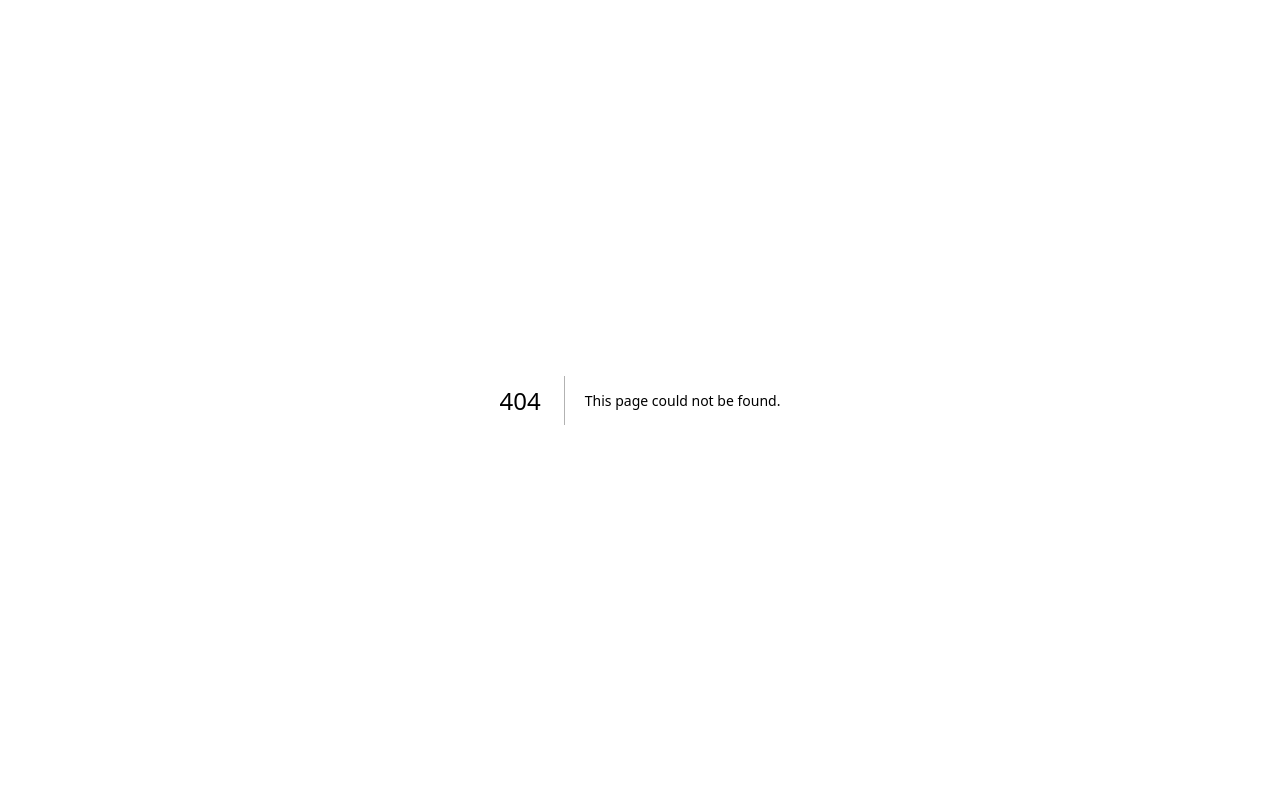
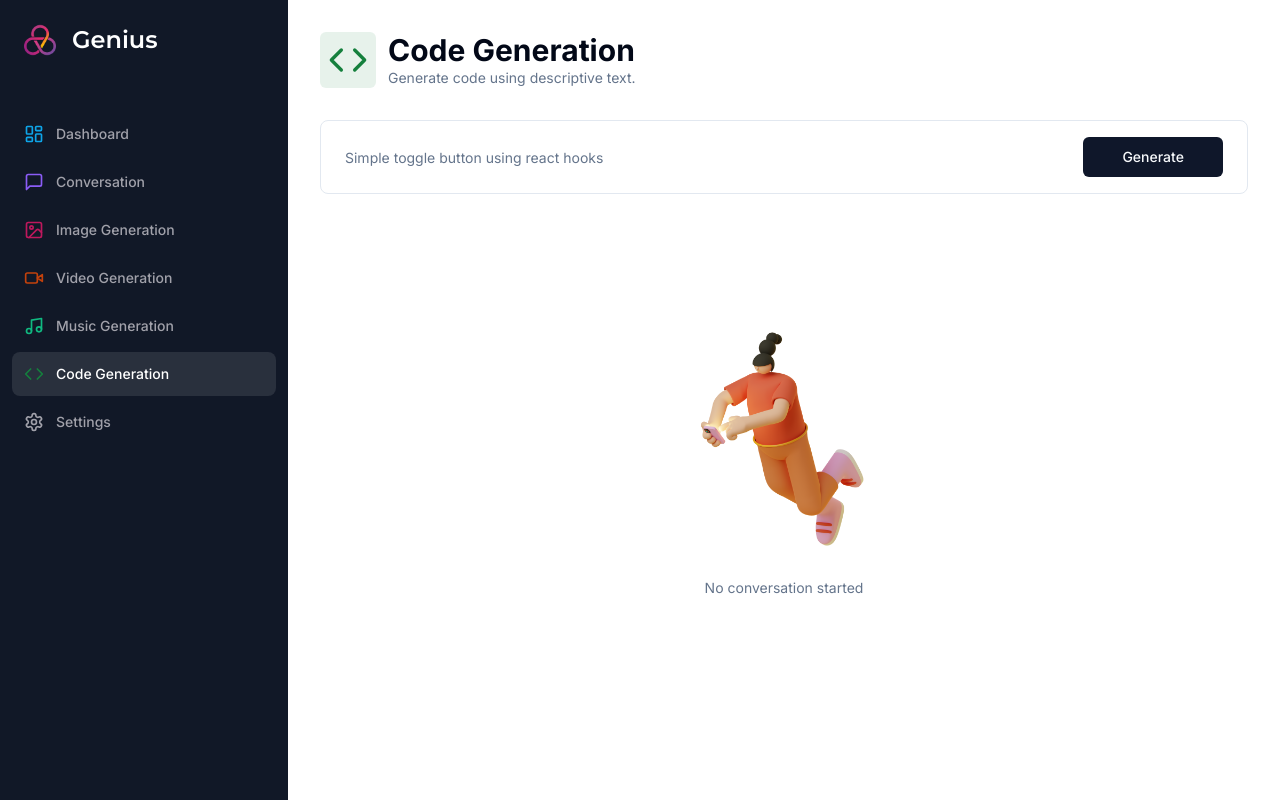
Before and after one commit to Ennioluwa/sass, a Next.js app: page /code in a window 1280 px wide. Before the commit this address had no page. Built offline with nearby package versions, Linux system fonts and the light colour scheme.

Commit message:
create code generation page

```diff
--- /dev/null
+++ b/app/(dashboard)/(routes)/code/constants.ts
@@ -0,0 +1,7 @@
+import * as z from "zod";
+
+export const formSchema = z.object({
+  prompt: z.string().min(1, {
+    message: "Prompt is required",
+  }),
+});
--- /dev/null
+++ b/app/(dashboard)/(routes)/code/page.tsx
@@ -0,0 +1,147 @@
+"use client";
+
+import * as z from "zod";
+import { Code, MessageSquare } from "lucide-react";
+import Heading from "@/components/Heading";
+import { useForm } from "react-hook-form";
+import { formSchema } from "./constants";
+import { zodResolver } from "@hookform/resolvers/zod";
+import { Form, FormControl, FormField, FormItem } from "@/components/ui/form";
+import { Input } from "@/components/ui/input";
+import { Button } from "@/components/ui/button";
+import { useRouter } from "next/navigation";
+import { useState } from "react";
+import { ChatCompletionRequestMessage } from "openai";
+
+import axios from "axios";
+import { Empty } from "@/components/Empty";
+import { Loader } from "@/components/Loader";
+import { cn } from "@/lib/utils";
+import { UserAvatar } from "@/components/user-avatar";
+import { BotAvatar } from "@/components/bot-avatar";
+
+import ReactMarkdown from "react-markdown";
+
+const CodePage = () => {
+  const router = useRouter();
+
+  const [messages, setMessages] = useState<ChatCompletionRequestMessage[]>([]);
+
+  const form = useForm<z.infer<typeof formSchema>>({
+    resolver: zodResolver(formSchema),
+    defaultValues: {
+      prompt: "",
+    },
+  });
+
+  const isLoading = form.formState.isSubmitting;
+
+  const onSubmit = async (values: z.infer<typeof formSchema>) => {
+    try {
+      const userMessage: ChatCompletionRequestMessage = {
+        role: "user",
+        content: values.prompt,
+      };
+      const newMessages = [...messages, userMessage];
+
+      const response = await axios.post("/api/code", {
+        messages: newMessages,
+      });
+
+      setMessages((current) => [...current, userMessage, response.data]);
+
+      form.reset();
+    } catch (error) {
+      // TODO: Open Pro Modal
+      console.log(error);
+    } finally {
+      router.refresh();
+    }
+  };
+
+  return (
+    <div className="">
+      <Heading
+        title="Code Generation"
+        description="Generate code using descriptive text."
+        Icon={Code}
+        iconColor="text-green-700"
+        bgColor="bg-green-700/10"
+      />
+      <div className="px-4 lg:px-8">
+        <div>
+          <Form {...form}>
+            <form
+              onSubmit={form.handleSubmit(onSubmit)}
+              className="border rounded-lg w-full p-4 px-3 md:px-6 focus-within:shadow-sm grid grid-cols-12 gap-2"
+            >
+              <FormField
+                name="prompt"
+                render={({ field }) => (
+                  <FormItem className=" col-span-12 lg:col-span-10">
+                    <FormControl className="p-0 m-0">
+                      <Input
+                        className="border-0 outline-none focus-visible:ring-0 focus-visible:ring-transparent"
+                        disabled={isLoading}
+                        placeholder="Simple toggle button using react hooks"
+                        {...field}
+                      />
+                    </FormControl>
+                  </FormItem>
+                )}
+              />
+              <Button
+                className=" col-span-12 lg:col-span-2 w-full"
+                disabled={isLoading}
+              >
+                Generate
+              </Button>
+            </form>
+          </Form>
+        </div>
+        <div className=" space-y-4 mt-4">
+          {isLoading && (
+            <div className=" p-8 rounded-lg w-full flex items-center justify-center bg-muted">
+              <Loader />
+            </div>
+          )}
+          {messages.length === 0 && !isLoading && (
+            <Empty label="No conversation started" />
+          )}
+          <div className="flex flex-col-reverse gap-y-4">
+            {messages.map((message, i) => (
+              <div
+                className={cn(
+                  "p-8 w-full flex items-start gap-x-8 rounded-lg",
+                  message.role === "user"
+                    ? "bg-white border border-black/10"
+                    : "bg-muted"
+                )}
+                key={i}
+              >
+                {message.role === "user" ? <UserAvatar /> : <BotAvatar />}
+                <ReactMarkdown
+                  components={{
+                    pre: ({ node, ...props }) => (
+                      <div className="w-full overflow-auto my-2 bg-black/10 p-2 rounded-lg">
+                        <pre {...props} />
+                      </div>
+                    ),
+                    code: ({ node, ...props }) => (
+                      <code className="p-1 bg-black/10 rounded-lg" {...props} />
+                    ),
+                  }}
+                  className="text-sm overflow-hidden leading-7"
+                >
+                  {message.content || ""}
+                </ReactMarkdown>
+              </div>
+            ))}
+          </div>
+        </div>
+      </div>
+    </div>
+  );
+};
+
+export default CodePage;
--- /dev/null
+++ b/app/api/code/route.ts
@@ -0,0 +1,45 @@
+import { auth } from "@clerk/nextjs";
+import { NextResponse } from "next/server";
+import { ChatCompletionRequestMessage, Configuration, OpenAIApi } from "openai";
+
+const configuration = new Configuration({
+  apiKey: process.env.OPENAI_API_KEY,
+});
+
+const openai = new OpenAIApi(configuration);
+
+const instructionMessage: ChatCompletionRequestMessage = {
+  role: "system",
+  content:
+    "You are a code generator. You must answer only in markdown code snippets. Use code comments for explanations.",
+};
+
+export async function POST(req: Request) {
+  try {
+    const { userId } = auth();
+    const body = await req.json();
+    const { messages } = body;
+
+    if (!userId) {
+      return new NextResponse("Unauthorized", { status: 401 });
+    }
+
+    if (!configuration.apiKey) {
+      return new NextResponse("OpenAI API Key not configured", { status: 500 });
+    }
+
+    if (!messages) {
+      return new NextResponse("Messages are required", { status: 400 });
+    }
+
+    const response = await openai.createChatCompletion({
+      model: "gpt-3.5-turbo",
+      messages: [instructionMessage, ...messages],
+    });
+
+    return NextResponse.json(response.data.choices[0].message);
+  } catch (error) {
+    console.log("[CONVERSATION_ERROR]", error);
+    return new NextResponse("Internal error", { status: 500 });
+  }
+}
--- a/package.json
+++ b/package.json
@@ -31,6 +31,7 @@
     "react": "18.2.0",
     "react-dom": "18.2.0",
     "react-hook-form": "^7.45.2",
+    "react-markdown": "^8.0.7",
     "tailwind-merge": "^1.14.0",
     "tailwindcss": "3.3.3",
     "tailwindcss-animate": "^1.0.6",
```
Also changed, not shown: 1 other file (tests, documents, lock files or other folders).
